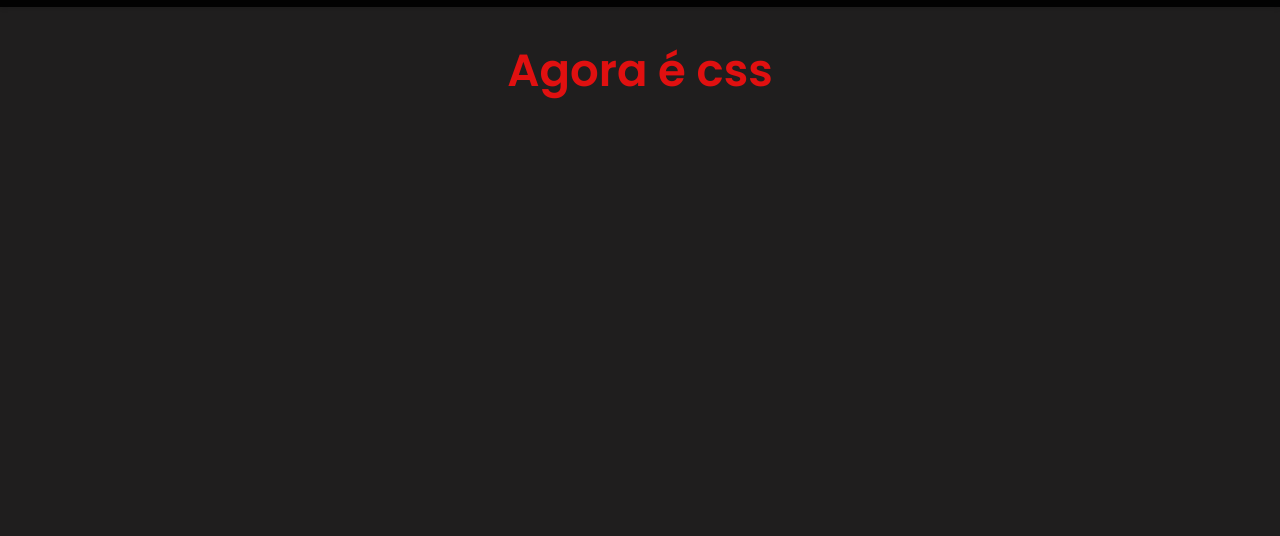
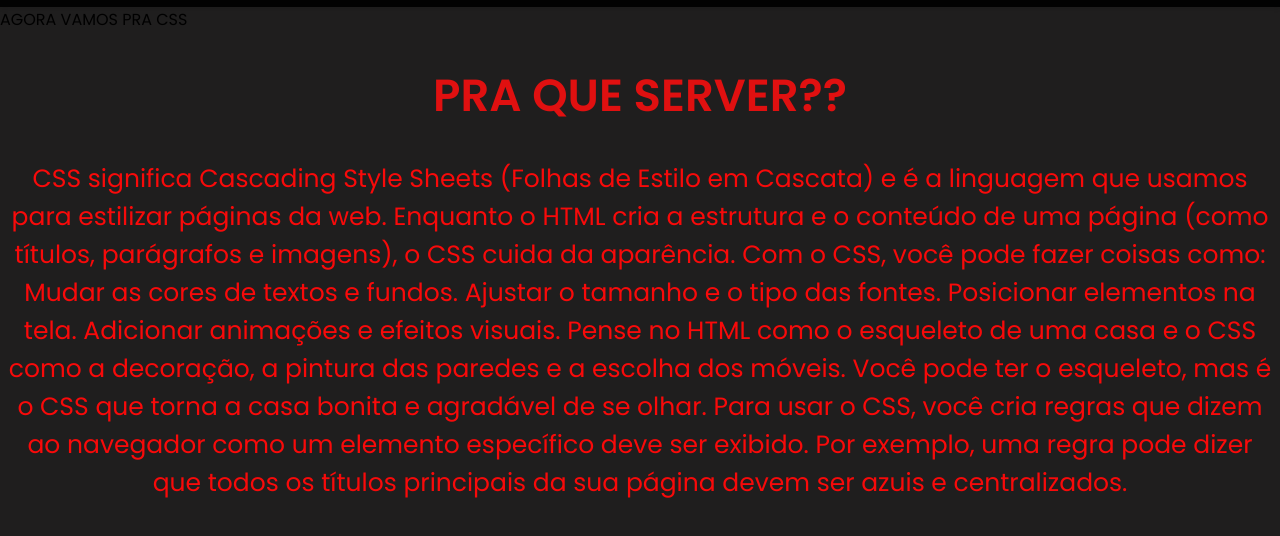
Before and after one commit to thaiancarlos/IADARCK, a plain HTML site: page p2.html in a window 1280 px wide. Shown: the part 88-624 px from the top of the page. Drawn offline with Linux system fonts and the light colour scheme.

Commit message:
Add files via upload

```diff
--- a/p2.html
+++ b/p2.html
@@ -19,7 +19,25 @@
             </ul>
         </nav>
     </header>
-    <h1>Agora é css</h1>
+    <h!>AGORA VAMOS PRA CSS</h!>
+    <h1>PRA QUE SERVER??</h1>
+    <p>
+CSS significa Cascading Style Sheets (Folhas de Estilo em Cascata) e é a linguagem que usamos para estilizar páginas da web. Enquanto o HTML cria a estrutura e o conteúdo de uma página (como títulos, parágrafos e imagens), o CSS cuida da aparência.
 
+Com o CSS, você pode fazer coisas como:
+
+Mudar as cores de textos e fundos.
+
+Ajustar o tamanho e o tipo das fontes.
+
+Posicionar elementos na tela.
+
+Adicionar animações e efeitos visuais.
+
+Pense no HTML como o esqueleto de uma casa e o CSS como a decoração, a pintura das paredes e a escolha dos móveis. Você pode ter o esqueleto, mas é o CSS que torna a casa bonita e agradável de se olhar.
+
+Para usar o CSS, você cria regras que dizem ao navegador como um elemento específico deve ser exibido. Por exemplo, uma regra pode dizer que todos os títulos principais da sua página devem ser azuis e centralizados.
+
+</p>
 </body>
 </html>
```
